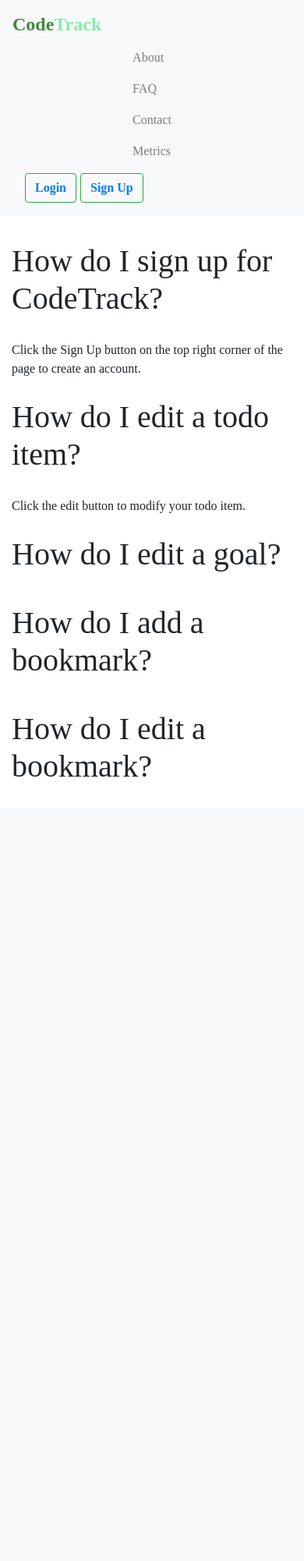
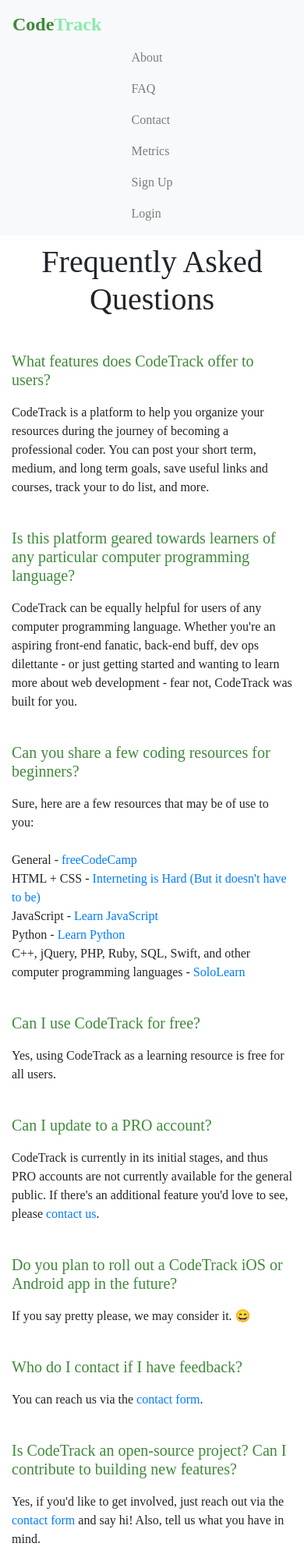
Before and after one commit to chingu-voyages/v15-geckos-team-01, a Django app: template GeckoOneHome/templates/GeckoOneHome/faq.html in a window 390 px wide. Shown: the whole page at 78% size. Before the commit the page ends 996 px from the top, so only its background shows below. Run offline with Django 3.2, Linux system fonts and the light colour scheme; the template is opened without the code that fills it, so the values that code supplies are empty; parts of the project's set-up code (start-up, migrations or seed data) failed here and were passed over; some libraries are stand-ins or nearby versions.

Commit message:
added Jordan's images, faq, contact, hamburger toggle with js file

```diff
--- a/GeckoOneHome/templates/GeckoOneHome/faq.html
+++ b/GeckoOneHome/templates/GeckoOneHome/faq.html
@@ -17,19 +17,25 @@
     -->
     <!-- Django -->
       <link rel=stylesheet href="{% static 'css/style.css' %}" />
+      <!--
       <link rel="stylesheet" href="{% static 'css/bootstrap_home.css' %}">
+      -->
       <link rel=stylesheet href="{% static 'css/faq.css' %}" />
   </head>
   <body>
    <nav class="navbar navbar-expand-lg navbar-light bg-light">
-       <a class="navbar-brand logo" href="/"><strong><span class="logo-one">Code</span><span class="logo-two">Track</span></strong></a>
-      <div class="collapse navbar-collapse d-flex justify-content-center" id="navbarSupportedContent">
+        <a class="navbar-brand logo" href="#"><strong><span class="logo-one">Code</span><span class="logo-two">Track</span></strong></a>
+        <!-- <button class="navbar-toggler" type="button" data-toggle="collapse" data-target="#navbarSupportedContent"
+            aria-controls="navbarSupportedContent" aria-expanded="false" aria-label="Toggle navigation">
+            <span class="navbar-toggler-icon"></span>
+        </button> -->
+        <div class="collapse navbar-collapse d-flex justify-content-center" id="navbarSupportedContent">
             <ul class="navbar-nav">
                 <li class="nav-item">
                     <a class="nav-link item-navs" href="#">About</a>
                 </li>
                 <li class="nav-item">
-                    <a class="nav-link item-navs" href="#">FAQ</a>
+                    <a class="nav-link item-navs" href="{% url 'faq' %}">FAQ</a>
                 </li>
                 <li class="nav-item">
                     <a class="nav-link item-navs" href="{% url 'contact' %}">Contact</a>
@@ -37,36 +43,59 @@
                 <li class="nav-item">
                     <a class="nav-link item-navs" href="{% url 'metrics' %}">Metrics</a>
                 </li>
+                {% if user.is_authenticated %}
+                <li class="nav-item">
+                    <a class="nav-link item-navs" href="{% url 'logout' %}">Logout</a>
+                </li>
+                {% else %}
+                <li class="nav-item">
+                    <a class="nav-link item-navs" href="{% url 'signup' %}">Sign Up</a>
+                </li>
+                <li>
+                    <a class="nav-link item-navs" href="{% url 'signup' %}">Login</a>
+
+                </li>
+                {% endif %}
             </ul>
         </div>
-        {% if user.is_authenticated %}
-        <div class="navbar navbar-light bg-light">
-            <form class="form-inline">
-                <button class="btn btn-outline-success cust" type="button"><a href="{% url 'logout' %}">Logout</a></button>
-
-            </form>
-        </div>
-        {% else %}
-        <div class="navbar navbar-light bg-light">
-            <form class="form-inline">
-                <button class="btn btn-outline-success cust" type="button"><a href="{% url 'login' %}">Login</a></button>
-                <button class="btn btn-outline-success cust" type="button"><a href="{% url 'signup' %}">Sign Up</a></button>
-            </form>
-        </div>
-        {% endif %}
-      </div>
-
     </nav>
 
-    <main class="container">
+     <main class="container">
     <div class="faq">
-        <h1>How do I sign up for CodeTrack?</h1>
-        <p>Click the Sign Up button on the top right corner of the page to create an account.</p>
-        <h1>How do I edit a todo item?</h1>
-        <p>Click the edit button to modify your todo item.</p>
-        <h1>How do I edit a goal?</h1>
-        <h1>How do I add a bookmark?</h1>
-        <h1>How do I edit a bookmark?</h1>
+        <h1>Frequently Asked Questions</h1>
+        <h5>What features does CodeTrack offer to users?</h5>
+        <p>CodeTrack is a platform to help you organize your resources during the journey
+          of becoming a professional coder. You can post your short term, medium, and long
+          term goals, save useful links and courses, track your to do list, and more.</p>
+        <h5>Is this platform geared towards learners of any particular computer programming
+          language?</h5>
+        <p>CodeTrack can be equally helpful for users of any computer programming language.
+          Whether you're an aspiring front-end fanatic, back-end buff, dev ops dilettante -
+          or just getting started and wanting to learn more about web development - fear not,
+          CodeTrack was built for you.</p>
+        <h5>Can you share a few coding resources for beginners?</h5>
+        <p>Sure, here are a few resources that may be of use to you:<br><br>
+          General - <a href="https://www.freecodecamp.org">freeCodeCamp</a><br>
+          HTML + CSS - <a href="https://internetingishard.com">Interneting is Hard
+            (But it doesn't have to be)</a><br>
+          JavaScript - <a href="https://learnjavascript.online">Learn JavaScript</a><br>
+          Python - <a href="https://www.learnpython.org">Learn Python</a><br>
+          C++, jQuery, PHP, Ruby, SQL, Swift, and other computer programming languages -
+          <a href="https://www.sololearn.com">SoloLearn</a></p>
+        <h5>Can I use CodeTrack for free?</h5>
+        <p>Yes, using CodeTrack as a learning resource is free for all users.</p>
+        <h5>Can I update to a PRO account?</h5>
+        <p>CodeTrack is currently in its initial stages, and thus PRO accounts are not currently
+          available for the general public. If there's an additional feature you'd love to see,
+          please <a href="https://thecodetrack.pythonanywhere.com/contact">contact us</a>.</p>
+        <h5>Do you plan to roll out a CodeTrack iOS or Android app in the future?</h5>
+        <p>If you say pretty please, we may consider it. 😄</p>
+        <h5>Who do I contact if I have feedback?</h5>
+        <p>You can reach us via the <a href="https://thecodetrack.pythonanywhere.com/contact">contact form</a>.</p>
+        <h5>Is CodeTrack an open-source project? Can I contribute to building new features?</h5>
+        <p>Yes, if you'd like to get involved, just reach out via the
+          <a href="https://thecodetrack.pythonanywhere.com/contact">contact form</a> and say hi!
+          Also, tell us what you have in mind.</p>
     </div>
     </main>
   </body>
--- a/metrics/views.py
+++ b/metrics/views.py
@@ -133,6 +133,9 @@ def deleteGoal(request, goal_id):
     Goal.objects.get(pk=goal_id).delete()
     return redirect('metrics')
 
+def editToDo(request, todo_id):
+    pass
+
 #------------ Add and Delete singular Goals ---------#
 """
 INFO on singular goals:
@@ -267,3 +270,6 @@ def add_Bookmark(request):
 def delete_Bookmark(request, url_id):
     Bookmarks.objects.get(pk=url_id).delete()
     return redirect('metrics')
+
+def edit_Bookmark(request, bookmark_id):
+    pass
--- a/static/css/bootstrap_home.css
+++ b/static/css/bootstrap_home.css
@@ -3,6 +3,33 @@ body {
     font-weight: 500;
     font-size: 16px;
 }
+
+/* mobile
+*   Add changes to items for mobile view in here
+*/
+@media all and (max-width: 799px) and (min-width: 220px) {
+    nav {
+        padding: 0;
+    }
+}
+
+/*  HAMBURGER */
+
+.hamburger {
+
+    width: 5ch;
+    padding: 10px;
+    display: flex;
+    align-content: center;
+    justify-content: center;
+    flex-direction: row;
+    margin-left: auto;
+    color: #3F8939;
+    border: 1px solid #87ECA8;
+}
+/*  --   end hamburger -- */
+
+
 
 .btn-outline-success {
     margin-right: 5px;
--- a/static/css/contact.css
+++ b/static/css/contact.css
@@ -1,4 +1,4 @@
-h3 {
+h1 {
     text-align: center;
     margin: 25px 0;
 }
--- a/static/css/faq.css
+++ b/static/css/faq.css
@@ -1,7 +1,18 @@
 .faq {
-    padding-top: 25px;
+    padding: 25px 100px 100px 100px;
 }
 
-#faq-question {
-    /* font-size: 60rem; */
+/* mobile */
+@media all and (max-width: 799px) and (min-width: 220px) {
+    .faq {
+        padding: 0;
+    }
+
+h1 {
+    text-align: center;
 }
+
+h5 {
+    color: #3F8939;
+    padding: 25px 0 10px 0;
+}
--- a/static/css/style.css
+++ b/static/css/style.css
@@ -31,6 +31,44 @@ img {
     height: auto;
     object-fit: contain;
 }
+
+/* mobile */
+@media all and (max-width: 799px) and (min-width: 220px) {
+    nav {
+        padding: 0;
+    }
+
+}
+
+/*  added logo items for nav home/CodeTrack decoration */
+
+.logo-one {
+    color: #3F8939;
+    font-weight: bold;
+    font-size: 1.2em;
+}
+
+.logo-two {
+    color: #87ECA8;
+    font-weight: bold;
+    font-size: 1.2em;
+}
+
+/* ------------- end logos -----------*/
+
+/*  HAMBURGER */
+
+.hamburger {
+    display: flex;
+    flex-direction: row;
+    justify-content: flex-end;
+    margin-left: auto;
+    color: #3F8939;
+}
+
+
+
+/*  --   end hamburger -- */
 
 .btn_one {
     font-size: .8em;
```
Also changed, not shown: GeckoOneHome/templates/GeckoOneHome/bootstrap_home.html (+28 -16 lines), GeckoOneHome/templates/GeckoOneHome/contact.html (+20 -18 lines), metrics/templates/metrics/MyTrack.html (+15 -19 lines), metrics/templates/metrics/MyTrack_Demo.html (+15 -19 lines), static/js/hamburger.js (added, +44 -0 lines), db.sqlite3, static/images/code_small.png (added), static/images/laptop_sm.jpg (added), static/images/laptop_xl.jpg (added), static/images/smCompass.jpg (deleted), 1 other file.
